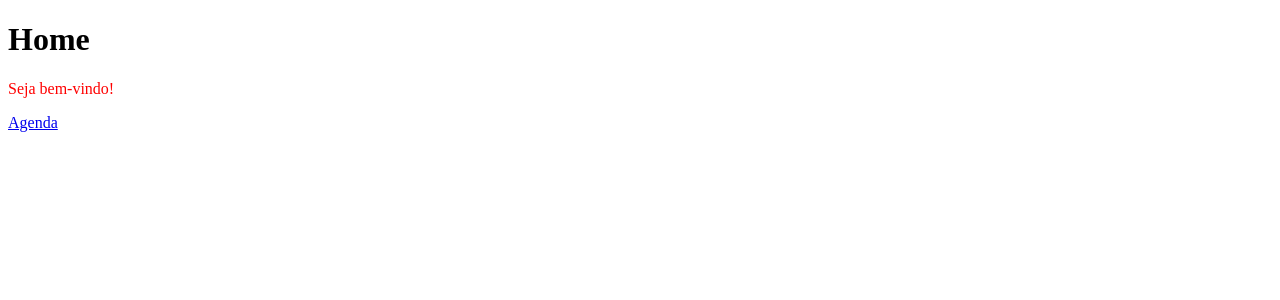
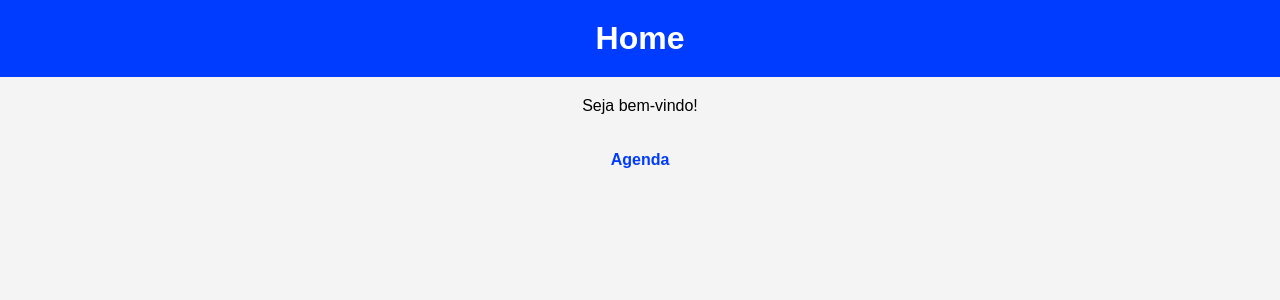
Before and after one commit to PedroCesar553/agenda, a Flask app: page / in a window 1280 px wide. Shown: the top 300 px of the page. Run offline with Flask 3, Linux system fonts and the light colour scheme.

Commit message:
Estilo da pagina

```diff
--- a/static/style.css
+++ b/static/style.css
@@ -1,4 +1,69 @@
-p {
-    color: red;
+/* Estilo geral da página */
+body {
+    font-family: Arial, sans-serif;
+    background-color: #f4f4f4;
+    margin: 0;
+    padding: 0;
+    text-align: center;
+}
 
+/* Título principal */
+h1 {
+    background-color: #003cff;
+    color: white;
+    padding: 20px;
+    margin: 0;
 }
+
+/* Conteúdo central */
+form, p, a {
+    margin-top: 20px;
+}
+
+/* Form */
+form {
+    background-color: white;
+    width: 320px;
+    padding: 25px;
+    border-radius: 5px;
+
+    margin: 40px auto;
+
+    display: flex;
+    flex-direction: column;
+    align-items: center;
+}
+
+
+
+/* Inputs */
+input, button {
+    width: 100%;
+    box-sizing: border-box;
+}
+
+
+/* Botão */
+button {
+    width: 100%;
+    padding: 10px;
+    margin-top: 15px;
+    background-color: #003cff;
+    color: white;
+    border: none;
+    cursor: pointer;
+}
+
+/* Efeito simples no botão */
+button:hover {
+    background-color: #003cff;
+}
+
+/* Link */
+a {
+    display: inline-block;
+    margin-top: 20px;
+    text-decoration: none;
+    color: #003cff;
+    font-weight: bold;
+}
```
Also changed, not shown: data/tarefas.sqlite3.
